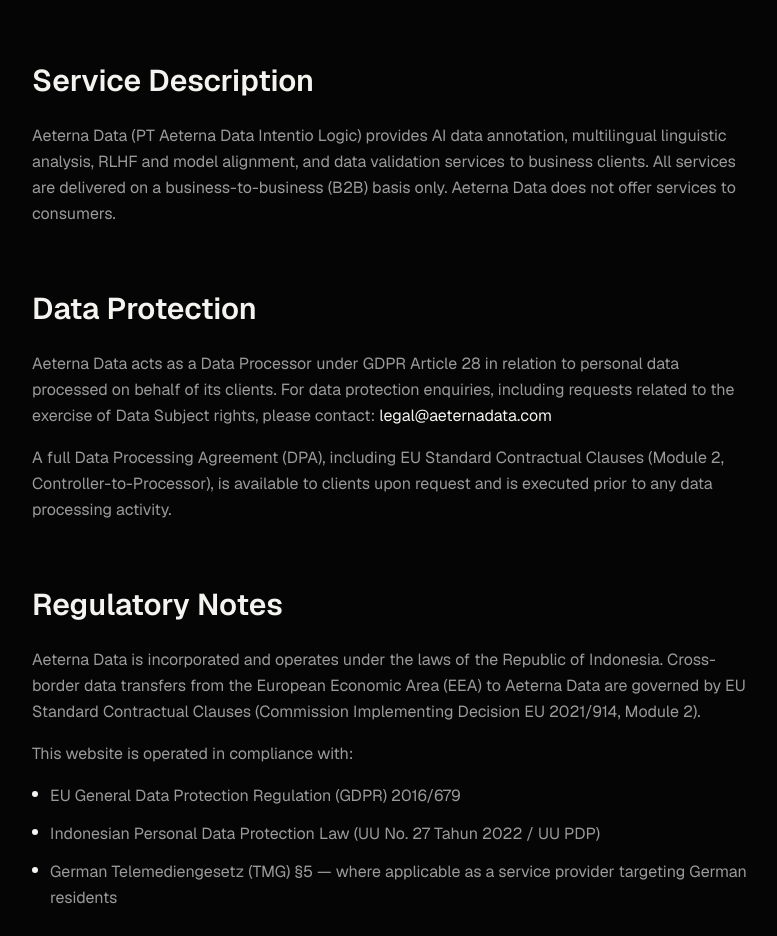
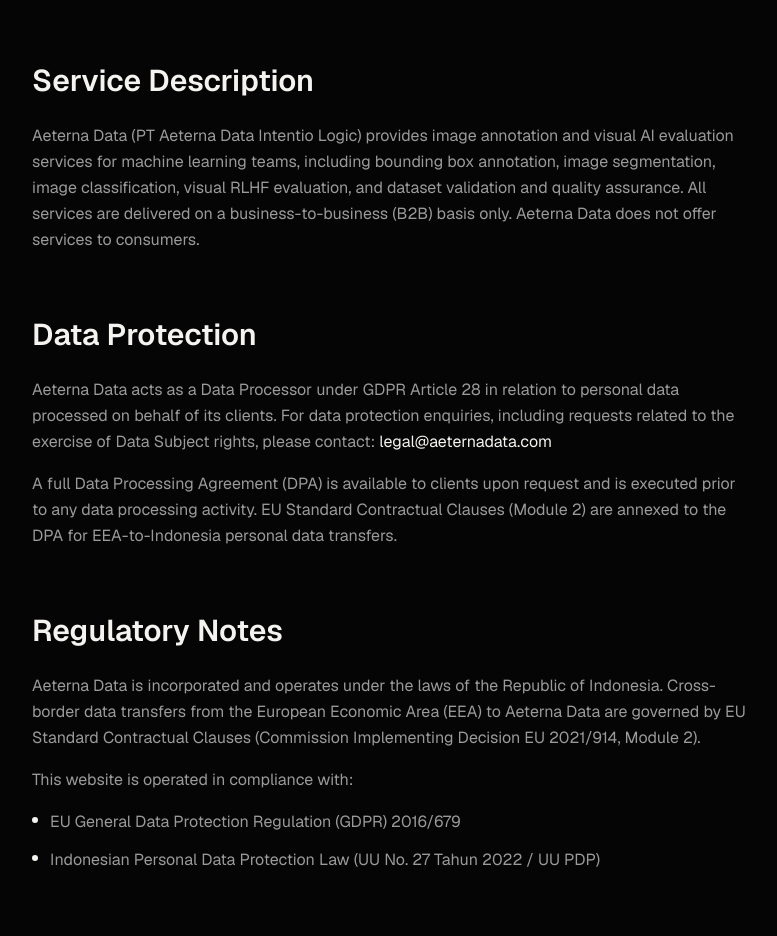
Before and after one commit to mhrfa/website-aeterna-data, a Next.js app in the folder aeterna-data/: page /impressum in a window 1280 px wide. Shown: the part 1476-2412 px from the top of the page, without its empty margins (248-1025 px from the left). Built offline with nearby package versions, Linux system fonts and the light colour scheme.

Commit message:
Update Impressum: sync service list and refine DPA/TMG references

```diff
--- a/aeterna-data/app/impressum/page.tsx
+++ b/aeterna-data/app/impressum/page.tsx
@@ -135,9 +135,10 @@
                             Service Description
                         </h2>
                         <p className="text-[var(--color-text-secondary)] leading-relaxed">
-                            Aeterna Data (PT Aeterna Data Intentio Logic) provides AI data annotation, multilingual
-                            linguistic analysis, RLHF and model alignment, and data validation services to business
-                            clients. All services are delivered on a business-to-business (B2B) basis only. Aeterna
+                            Aeterna Data (PT Aeterna Data Intentio Logic) provides image annotation and visual AI
+                            evaluation services for machine learning teams, including bounding box annotation, image
+                            segmentation, image classification, visual RLHF evaluation, and dataset validation and quality
+                            assurance. All services are delivered on a business-to-business (B2B) basis only. Aeterna
                             Data does not offer services to consumers.
                         </p>
                     </div>
@@ -157,9 +158,9 @@
                                 </a>
                             </p>
                             <p className="text-[var(--color-text-secondary)] leading-relaxed">
-                                A full Data Processing Agreement (DPA), including EU Standard Contractual Clauses
-                                (Module 2, Controller-to-Processor), is available to clients upon request and is
-                                executed prior to any data processing activity.
+                                A full Data Processing Agreement (DPA) is available to clients upon request and is
+                                executed prior to any data processing activity. EU Standard Contractual Clauses (Module 2)
+                                are annexed to the DPA for EEA-to-Indonesia personal data transfers.
                             </p>
                         </div>
                     </div>
@@ -190,13 +191,6 @@
                                     <span className="mt-2 w-1.5 h-1.5 rounded-full bg-[var(--color-text-primary)] shrink-0" />
                                     <span className="text-[var(--color-text-secondary)] leading-relaxed">
                                         Indonesian Personal Data Protection Law (UU No. 27 Tahun 2022 / UU PDP)
-                                    </span>
-                                </li>
-                                <li className="flex items-start gap-3">
-                                    <span className="mt-2 w-1.5 h-1.5 rounded-full bg-[var(--color-text-primary)] shrink-0" />
-                                    <span className="text-[var(--color-text-secondary)] leading-relaxed">
-                                        German Telemediengesetz (TMG) §5 — where applicable as a service provider targeting
-                                        German residents
                                     </span>
                                 </li>
                             </ul>
```
